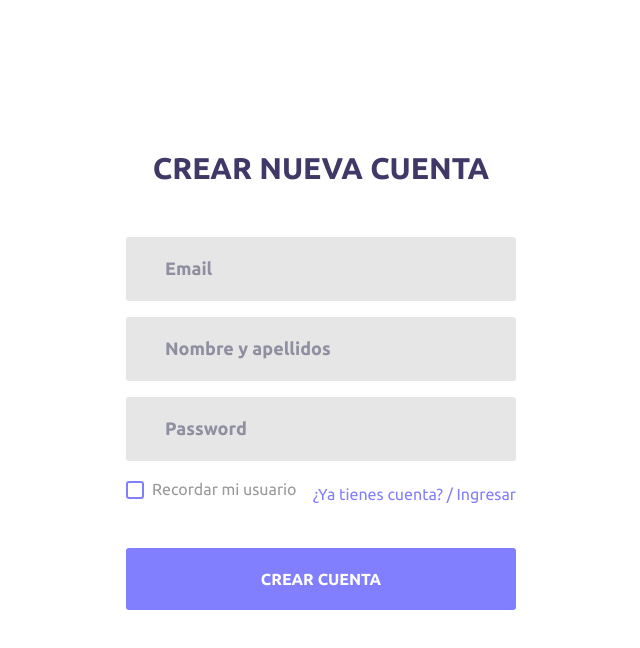
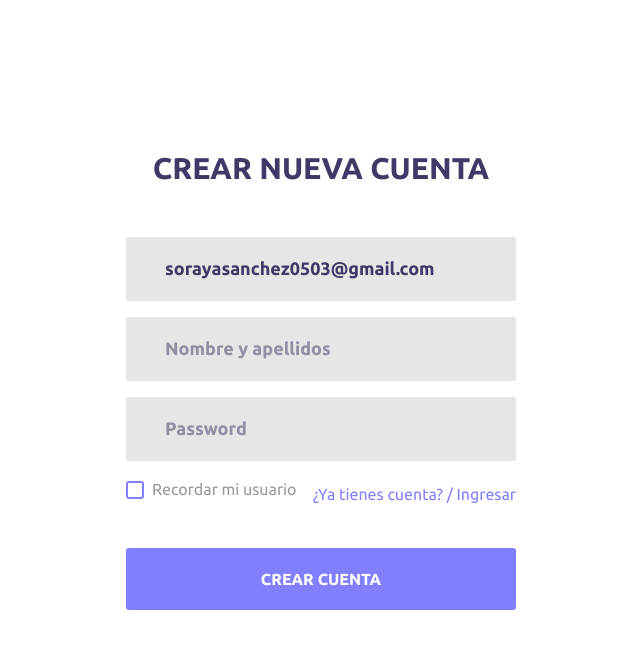
Before and after one commit to SanchezSoraya/07-bonus-loginApp, an Angular app: page /registro in a window 1280 px wide. Shown: the top 648 px of the page, without its empty margins (319-959 px from the left). Built offline with nearby package versions, Linux system fonts and the light colour scheme.

Commit message:
conectar el formulario de registro con una instancia del modelo usuario

```diff
--- a/src/app/app.module.ts
+++ b/src/app/app.module.ts
@@ -1,5 +1,6 @@
 import { BrowserModule } from '@angular/platform-browser';
 import { NgModule } from '@angular/core';
+import {FormsModule} from '@angular/forms';
 
 import { AppRoutingModule } from './app-routing.module';
 import { AppComponent } from './app.component';
@@ -18,6 +19,7 @@ import { LoginComponent } from './pages/login/login.component';
   imports: [
     BrowserModule,
     AppRoutingModule,
+    FormsModule
   ],
   providers: [],
   bootstrap: [AppComponent]
--- a/src/app/pages/registro/registro.component.html
+++ b/src/app/pages/registro/registro.component.html
@@ -1,7 +1,7 @@
 <div class="limiter">
     <div class="container-login100">
         <div class="wrap-login100 p-t-50 p-b-90">
-                <form class="login100-form validate-form flex-sb flex-w">
+            <form (ngSubmit)="onSubmit()" class="login100-form validate-form flex-sb flex-w">
 
                 <span class="login100-form-title p-b-51">
                         Crear nueva cuenta
@@ -9,30 +9,21 @@
 
                 <!-- <span class="text-danger">El correo es obligatorio</span> -->
                 <div class="wrap-input100 m-b-16">
-                        <input class="input100"
-                               type="text"
-                               name="email"
-                               placeholder="Email">
+                    <input class="input100" type="text" name="email" [(ngModel)]="usuario.email" placeholder="Email">
 
                     <span class="focus-input100"></span>
                 </div>
 
                 <!-- <span class="text-danger">El nombre es obligatorio</span> -->
                 <div class="wrap-input100 m-b-16">
-                        <input class="input100"
-                               type="text"
-                               name="nombre"
-                               placeholder="Nombre y apellidos">
+                    <input class="input100" type="text" name="nombre" [(ngModel)]="usuario.nombre" placeholder="Nombre y apellidos">
 
                     <span class="focus-input100"></span>
                 </div>
 
                 <!-- <span class="text-danger">La contraseña debe de ser más de 6 letras</span> -->
-                    <div class="wrap-input100 m-b-16" data-validate = "Password is required">
-                        <input class="input100"
-                               type="password"
-                               name="pass"
-                               placeholder="Password">
+                <div class="wrap-input100 m-b-16" data-validate="Password is required">
+                    <input class="input100" type="password" name="pass" [(ngModel)]="usuario.password" placeholder="Password">
                     <span class="focus-input100"></span>
                 </div>
 
--- a/src/app/pages/registro/registro.component.ts
+++ b/src/app/pages/registro/registro.component.ts
@@ -1,4 +1,5 @@
 import { Component, OnInit } from '@angular/core';
+import { UsuarioModel } from '../../models/usuario.model';
 
 @Component({
   selector: 'app-registro',
@@ -7,10 +8,17 @@ import { Component, OnInit } from '@angular/core';
 })
 export class RegistroComponent implements OnInit {
 
+  usuario: UsuarioModel;
 
   constructor() { }
 
-  ngOnInit() { }
-
-
+  ngOnInit() {
+    this.usuario = new UsuarioModel();
+    this.usuario.email = 'sorayasanchez0503@gmail.com';
+  }
+  onSubmit() {
+    console.log('Formulario enviado');
+    console.log(this.usuario);
+  }
+clg
 }
```
Lines whose indentation alone changed are shown as unchanged.
